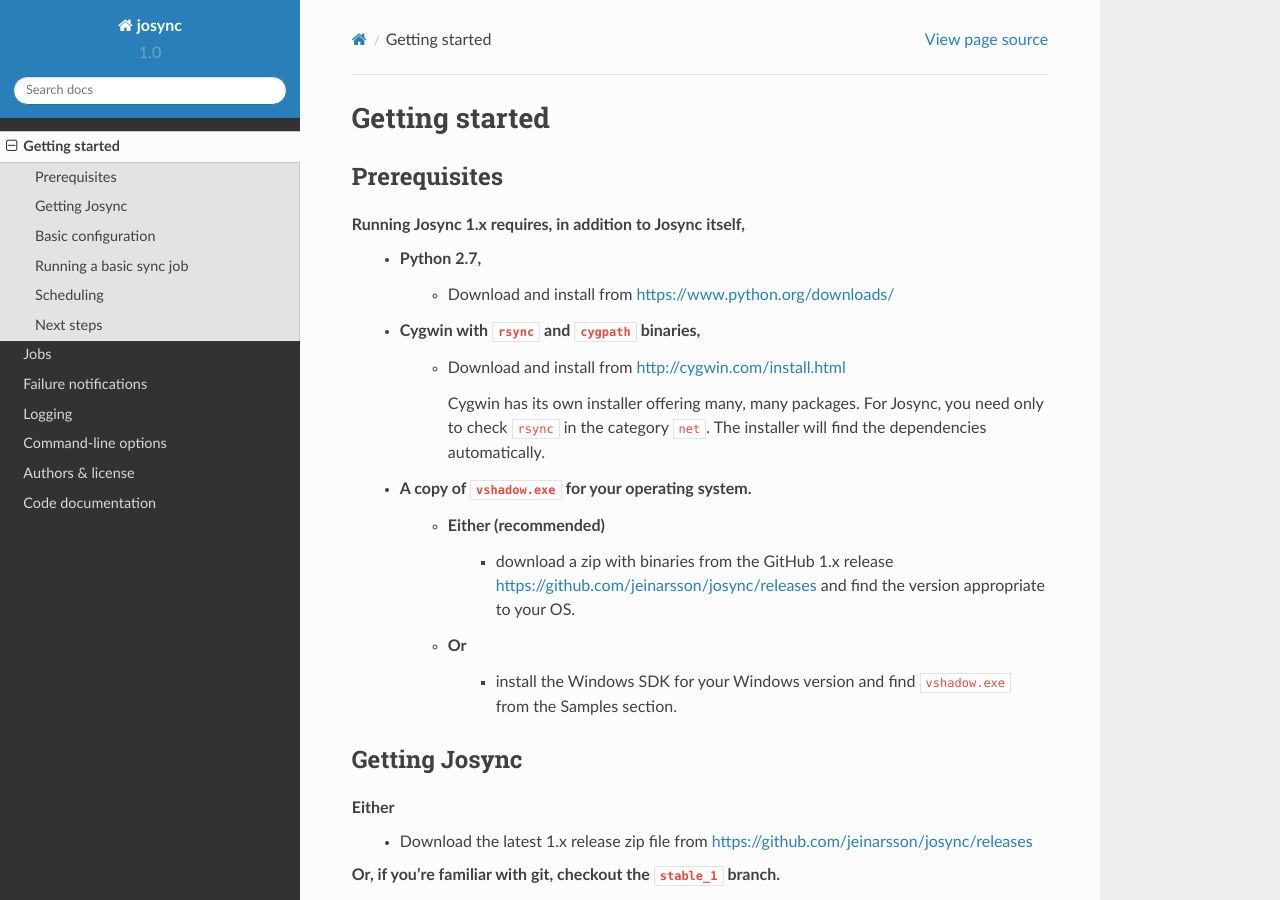
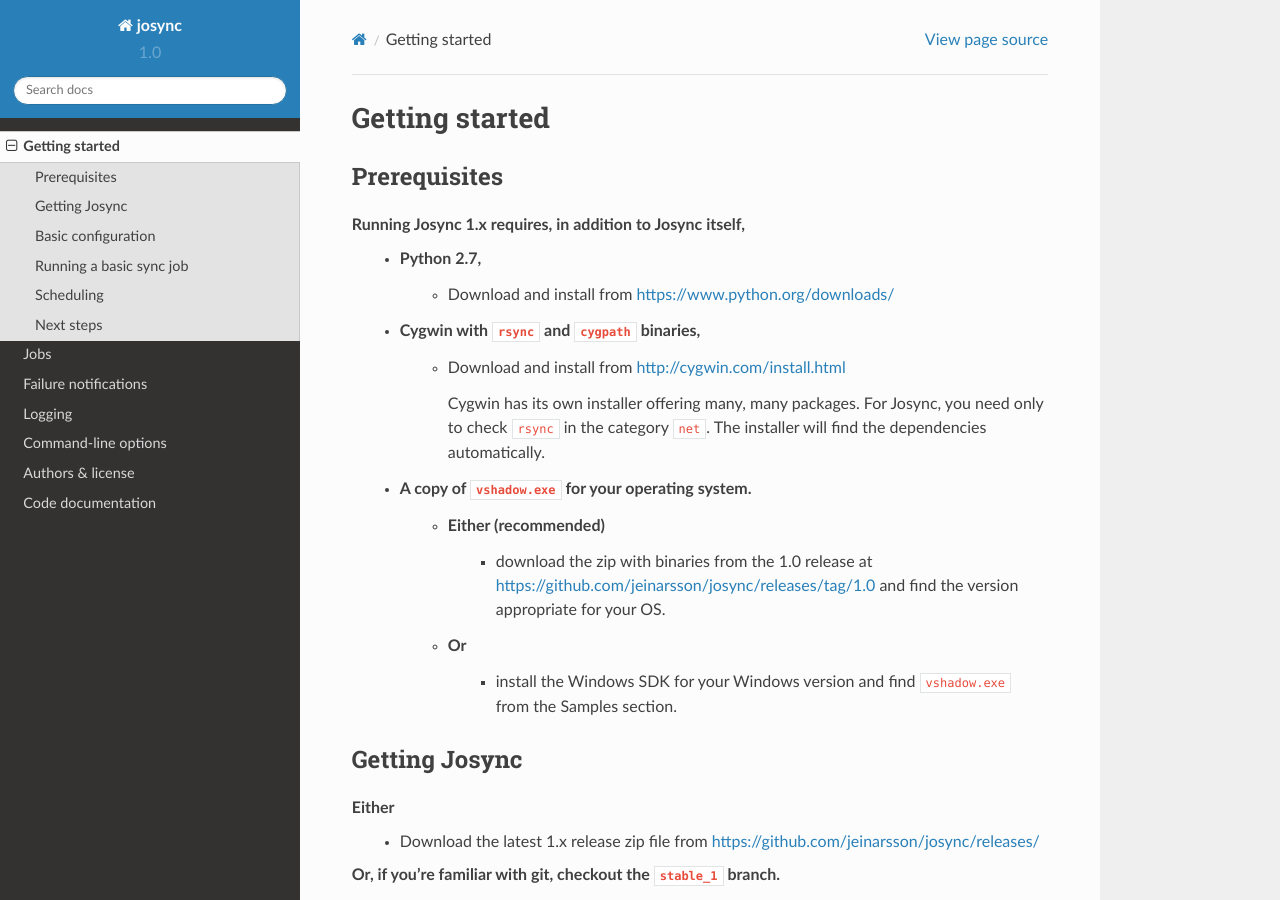
Before and after one commit to jeinarsson/josync, a Sphinx documentation site: the page built from docs/getting_started.rst, in a window 1280 px wide and 900 px high. Built offline with Sphinx 7.4.7 and the Read the Docs theme 2.0.0, drawn with Linux system fonts in a browser that asks for light colours.

Commit message:
release details in docs

```diff
--- a/docs/getting_started.rst
+++ b/docs/getting_started.rst
@@ -17,7 +17,7 @@ Running Josync 1.x requires, in addition to Josync itself,
 
 	* A copy of ``vshadow.exe`` for your operating system.
 		* Either (recommended)
-			* download a zip with binaries from the GitHub 1.x release https://github.com/jeinarsson/josync/releases and find the version appropriate to your OS.
+			* download the zip with binaries from the 1.0 release at https://github.com/jeinarsson/josync/releases/tag/1.0 and find the version appropriate for your OS.
 		* Or
 			* install the Windows SDK for your Windows version and find ``vshadow.exe`` from the Samples section.
 
@@ -28,7 +28,7 @@ Getting Josync
 ==============
 
 Either
-	* Download the latest 1.x release zip file from https://github.com/jeinarsson/josync/releases
+	* Download the latest 1.x release zip file from https://github.com/jeinarsson/josync/releases/
 Or, if you're familiar with git, checkout the ``stable_1`` branch.
 	* ``git clone https://github.com/jeinarsson/josync.git -b stable_1``
 
```
Also changed, not shown: README.md (+1 -1 lines).
